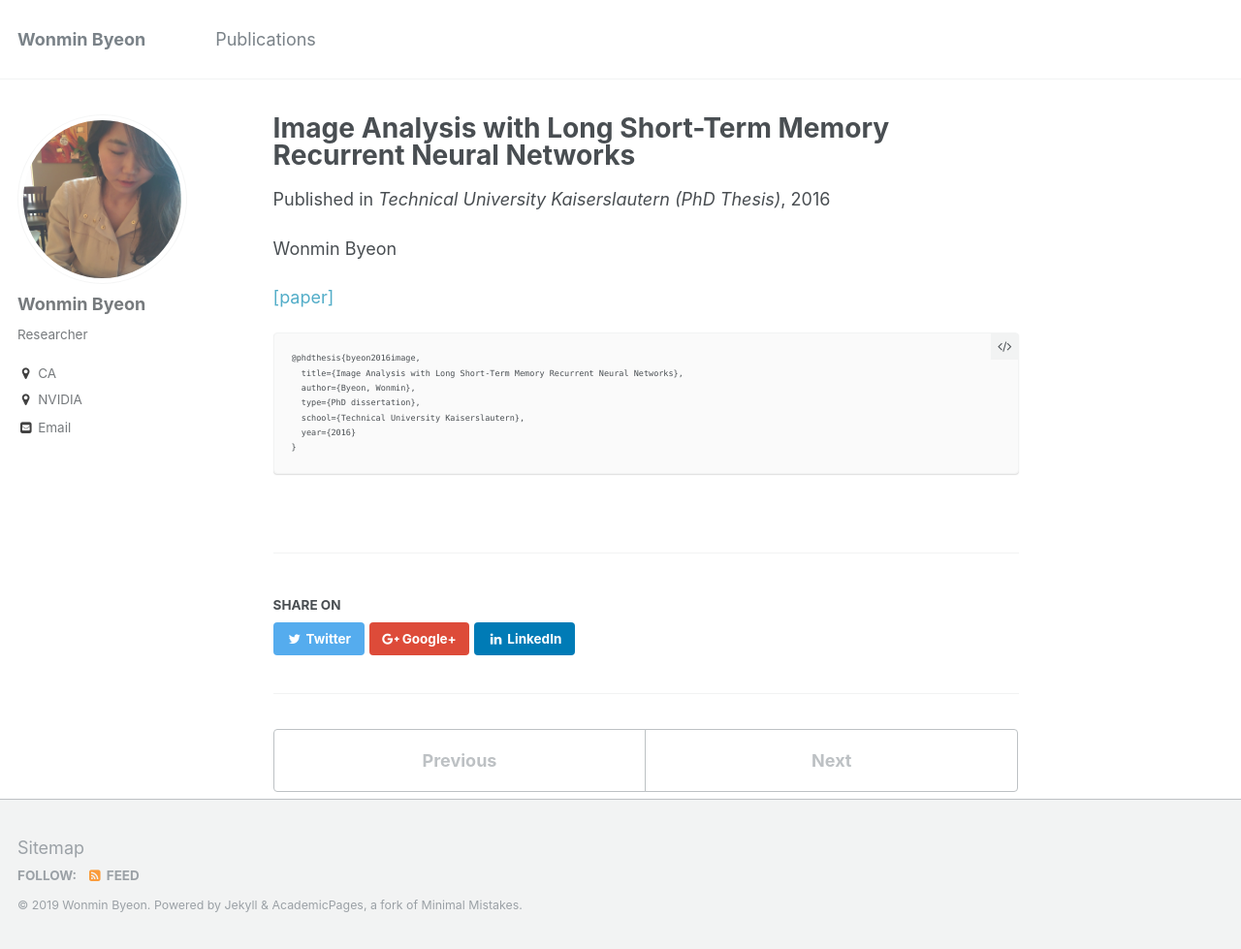
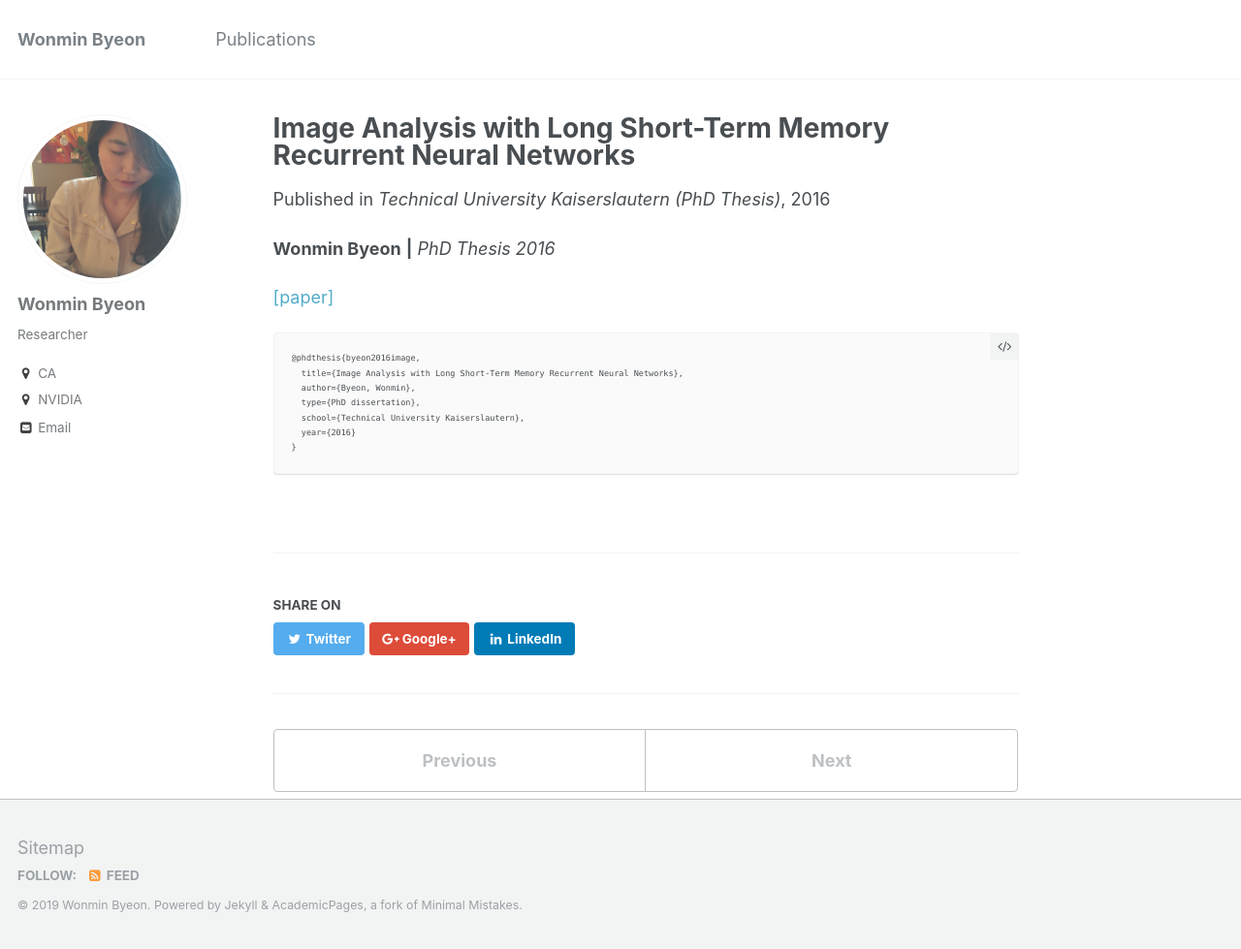
Before and after one commit to wonmin-byeon/wonmin-byeon.github.io, a Jekyll site: the page built from _publications/2016-03-07-thesis.md, in a window 1280 px wide and 979 px high. Shown: the whole window at 97% size. Built offline with Jekyll 4.4.1, drawn with Linux system fonts in a browser that asks for light colours.

Commit message:
changing front format

```diff
--- a/_publications/2016-03-07-thesis.md
+++ b/_publications/2016-03-07-thesis.md
@@ -4,7 +4,7 @@ collection: publications
 permalink: /publication/2016-03-07-thesis
 date: 2016-03-07
 venue: 'Technical University Kaiserslautern (PhD Thesis)'
-citation: 'Wonmin Byeon'
+citation: '<b>Wonmin Byeon</b> <b>|</b> <i>PhD Thesis 2016</i> '
 paperurl: 'http://wonmin-byeon.github.io/files/12-16-PhD-thesis.pdf'
 ---
 
```
